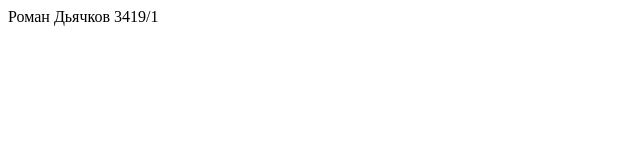
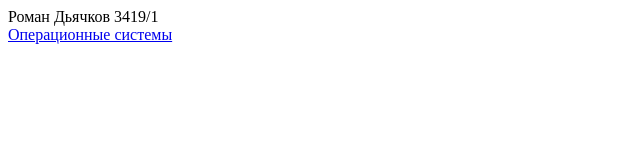
Before and after one commit to drsksm/drsksm.github.io, a plain HTML site: page index.html in a window 1280 px wide. Shown: the whole page, without its empty margins (0-640 px from the left). Drawn offline with Linux system fonts and the light colour scheme.

Commit message:
Add files via upload

```diff
--- a/index.html
+++ b/index.html
@@ -7,6 +7,7 @@
 </head>
 <body>
     Роман Дьячков 3419/1
-
+    <br>
+    <a href="oper.html">Операционные системы</a>
 </body>
 </html>
```
